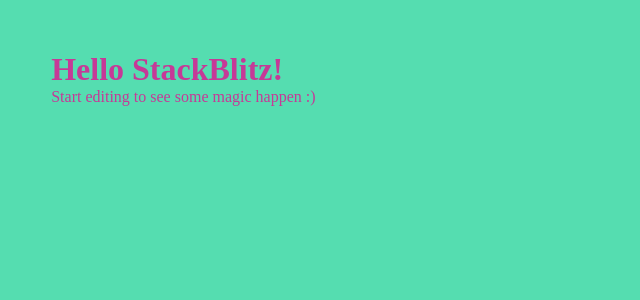
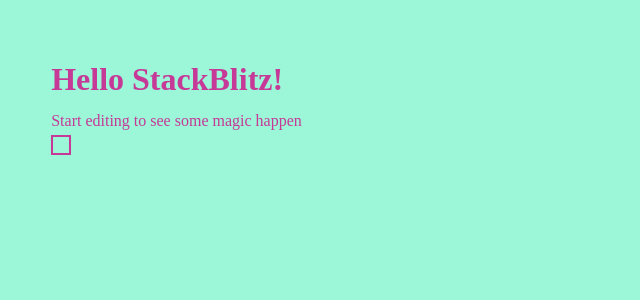
Before and after one commit to BoxPistols/react-ts-sass, a React (Create React App) app: page / in a window 1280 px wide. Shown: the top 300 px of the page, without its empty margins (0-640 px from the left). Built offline with nearby package versions, Linux system fonts and the light colour scheme.

Commit message:
3 files modified

```diff
--- a/App.tsx
+++ b/App.tsx
@@ -5,7 +5,10 @@
   return (
     <div>
       <h1>Hello StackBlitz!</h1>
-      <p className="fs-md">Start editing to see some magic happen :)</p>
+
+      <p className="fs-lg _bold">Start editing to see some magic happen</p>
+
+      <div className="size_md box" />
     </div>
   );
 }
--- a/src/assets/style/_typography.scss
+++ b/src/assets/style/_typography.scss
@@ -44,25 +44,25 @@
 .fs-xxs {
   // 10px
   font-size: fs(xxs);
-  letter-spacing: 0.16px;
+  // letter-spacing: 0.16px;
 }
 
 .fs-xs {
   // 11px
   font-size: fs(xs);
-  letter-spacing: 0.18px;
+  // letter-spacing: 0.18px;
 }
 
 .fs-ss {
   // 12px
   font-size: fs(ss);
-  letter-spacing: 0.19px;
+  // letter-spacing: 0.19px;
 }
 
 .fs-sm {
   // 14px
   font-size: fs(sm);
-  letter-spacing: 0.22px;
+  // letter-spacing: 0.22px;
 }
 
 .fs-md {
@@ -73,6 +73,11 @@
 // global font-weight: bold = 600
 @mixin fw-bold($fw: 600) {
   font-weight: $fw;
+}
+
+// TODO: AddNew
+.bold {
+  @include fw-bold;
 }
 
 .cursor {
--- a/src/assets/style/style.scss
+++ b/src/assets/style/style.scss
@@ -1,17 +1,17 @@
 @use 'sizes';
-// @use 'typography';
+@use 'typography';
 
 :root {
-  --calc-bg: 1.8;
+  --calc-bg: 1.5;
   --c_bg-h: 320;
-  --c_bg-s: calc(100% / var(--calc-bg));
-  --c_bg-l: calc(90% / var(--calc-bg));
+  --c_bg-s: calc(100% / var(--calc-bg) / 1.2);
+  --c_bg-l: calc(90% / var(--calc-bg) / 1.2);
   --c_bg: hsl(var(--c_bg-h), var(--c_bg-s), var(--c_bg-l));
 
-  --calc-bg2: 1.5;
+  --calc-bg2: 1.2;
   --c_bg2-h: calc(320 / 2);
   --c_bg2-s: calc(100% / var(--calc-bg2));
-  --c_bg2-l: calc(90% / var(--calc-bg2));
+  --c_bg2-l: calc(90% / var(--calc-bg2) * 1.05);
   --c_bg2: hsl(var(--c_bg2-h), var(--c_bg2-s), var(--c_bg2-l));
 }
 
@@ -24,4 +24,14 @@
   color: var(--c_bg);
   background-color: var(--c_bg2);
   padding: 4%;
+  line-height: 1.75;
 }
+
+// p {
+//   @include typography.fw-bold;
+// }
+
+.box {
+  border: 2px solid var(--c_bg);
+  @include sizes.size(null, xl);
+}
```
